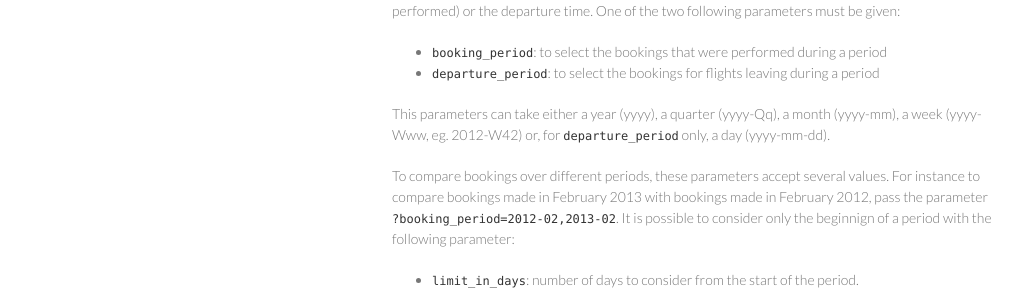
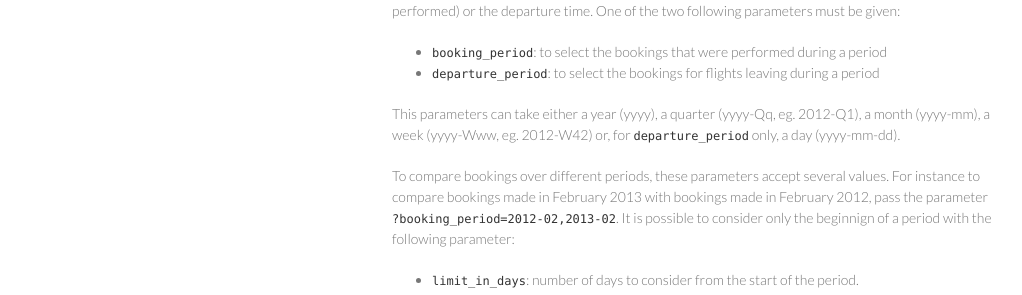
Before and after one commit to travel-intelligence/travel-intelligence.github.io, a Jekyll site: the page built from _posts/2013-12-06-booking-analysis.md, in a window 1280 px wide. Shown: the part 520-815 px from the top of the page, without its empty margins (128-1150 px from the left). Built offline with Jekyll 4.4.1, drawn with Linux system fonts in a browser that asks for light colours.

Commit message:
booking analysis API doc, minor : added example for quarter period

```diff
--- a/_posts/2013-12-06-booking-analysis.md
+++ b/_posts/2013-12-06-booking-analysis.md
@@ -22,7 +22,7 @@ One of the two following parameters must be given:
 * `booking_period`: to select the bookings that were performed during a period
 * `departure_period`: to select the bookings for flights leaving during a period
 
-This parameters can take either a year (yyyy), a quarter (yyyy-Qq), a month (yyyy-mm), a week (yyyy-Www, eg. 2012-W42) or, for `departure_period` only, a day (yyyy-mm-dd).
+This parameters can take either a year (yyyy), a quarter (yyyy-Qq, eg. 2012-Q1), a month (yyyy-mm), a week (yyyy-Www, eg. 2012-W42) or, for `departure_period` only, a day (yyyy-mm-dd).
 
 To compare bookings over different periods, these parameters accept several values.
 For instance to compare bookings made in February 2013 with bookings made in February 2012, pass the parameter `?booking_period=2012-02,2013-02`.
```
